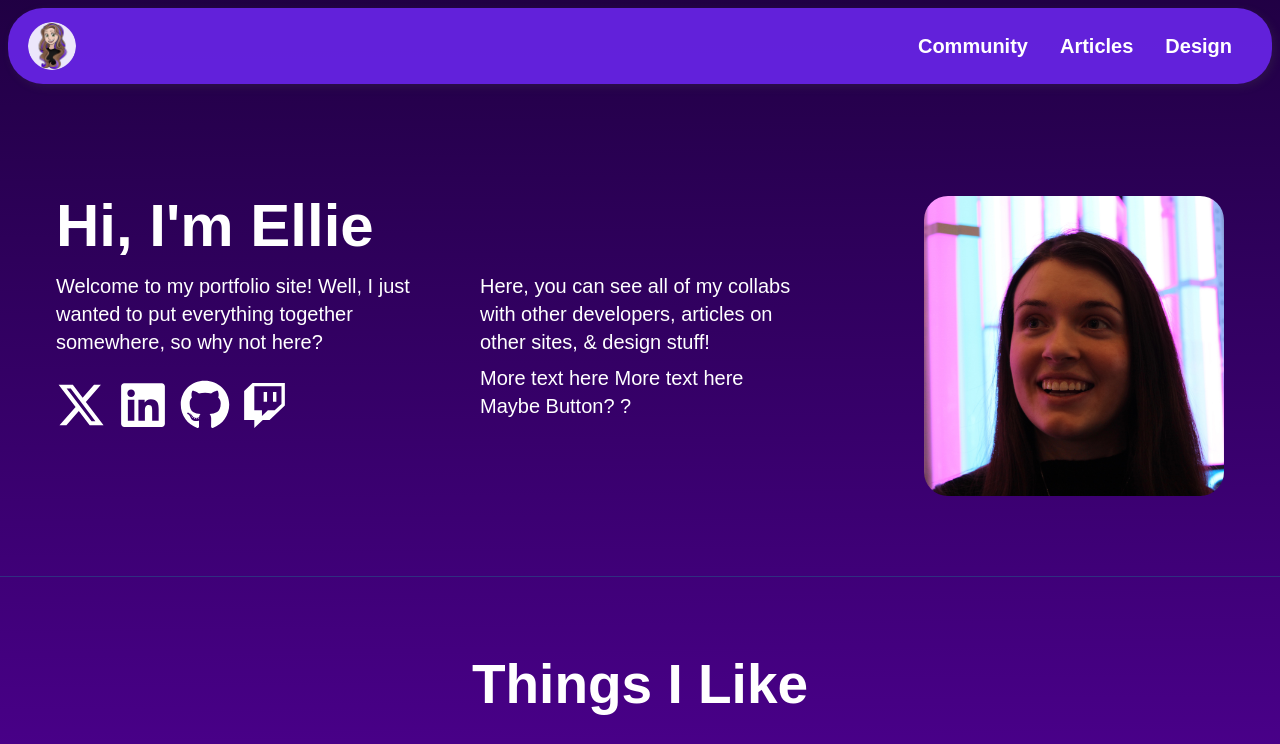
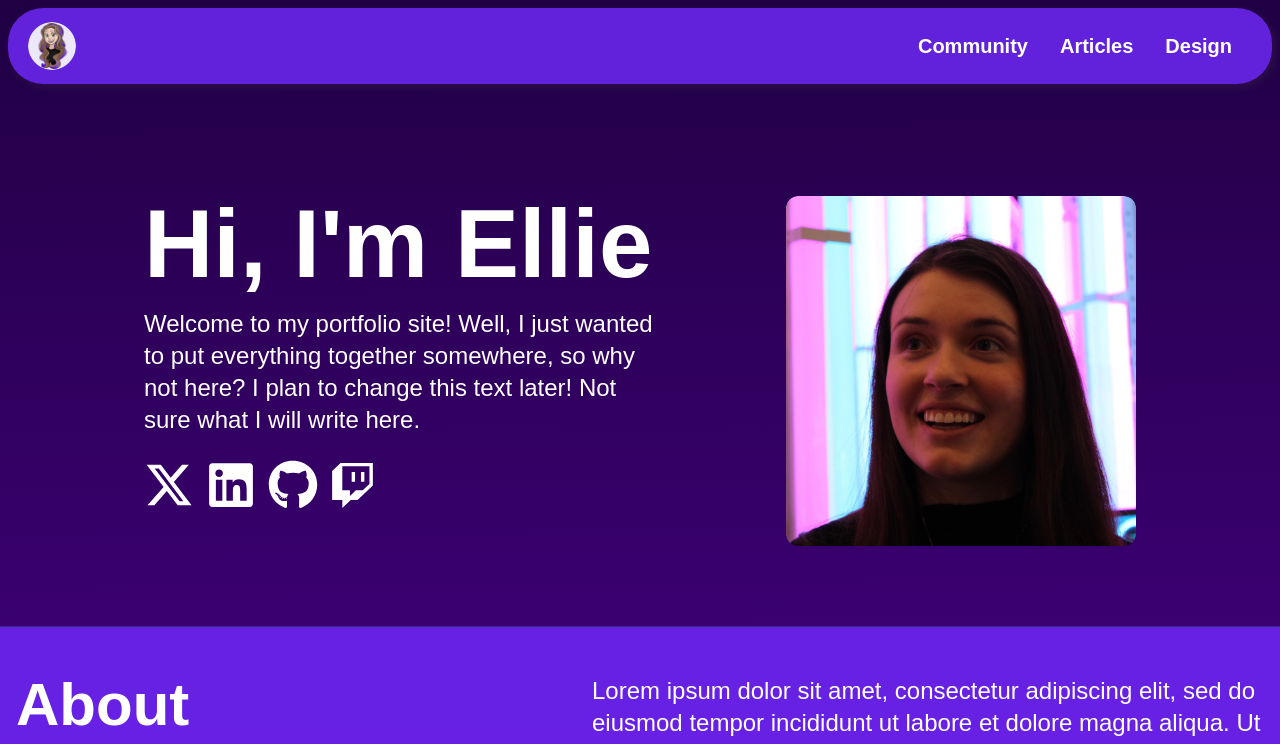
Before and after one commit to elliezub/Ellies-blog-links, a Next.js app: page / in a window 1280 px wide. Shown: the top 744 px of the page. Built offline with nearby package versions, Linux system fonts and the light colour scheme.

Commit message:
add hover on img and icons

```diff
--- a/app/blogs/page.js
+++ b/app/blogs/page.js
@@ -4,9 +4,9 @@ import { useState } from "react";
 export default function Blogs() {
   const blogs = [
     {
-      name: "How to Generate a Random Color Name in C#",
+      name: "Generate a Random Color Name in C#",
       blogLink: "https://code-maze.com/csharp-generate-a-random-color-name/",
-      description: "Learn how to generate a random color name in C#",
+      description: "Generate a Random Color Name in C#",
       uniqueClassNames:
         "sm:col-span-1 sm:row-span-1 rounded-2xl flex flex-col random-color-blog cursor-pointer min-w-full min-h-[180px]",
     },
@@ -18,26 +18,26 @@ export default function Blogs() {
         "sm:col-span-1 sm:row-span-1 rounded-2xl flex flex-col cursor-pointer scratch-blog min-w-full min-h-[180px]",
     },
     {
-      name: "How to Find the Latitude and Longitude of a Location in C#",
+      name: "Find the Latitude and Longitude of a Location in C#",
       blogLink:
         "https://code-maze.com/csharrp-find-latitude-and-longitude-of-a-location/",
-      description: "Find the latitude and longitude of a location in C#",
+      description: "Find the Latitude and Longitude of a Location in C#",
       uniqueClassNames:
         "sm:col-span-1 sm:row-span-2 rounded-2xl flex flex-col cursor-pointer overflow-hidden min-w-full min-h-[180px] location-blog",
     },
     {
       name: "Magical C# Classes",
       blogLink: "https://dev.to/elliezub/magical-c-classes-3heg",
-      description: "Learn about C# classes, but with wizard examples!",
+      description: "Magical C# Classes",
       uniqueClassNames:
         "sm:col-span-2 sm:row-span-1 rounded-2xl sm:flex flex-col cursor-pointer min-w-full sm:min-h-[250px] min-h-[180px] wizard-classes-blog",
       isHiddenRev: true,
     },
     {
-      name: "Calculate the Difference in Months Between Two Dates in C#",
+      name: "Difference in Months Between Two Dates",
       blogLink:
         "https://code-maze.com/csharp-calculate-the-difference-in-months-between-two-dates/",
-      description: "Find the Difference in Months Between Two Dates in C#",
+      description: "Difference in Months Between Two Dates",
       uniqueClassNames:
         "sm:col-span-1 sm:row-span-1 rounded-2xl sm:flex flex-col cursor-pointer min-w-full min-h-[180px] months-blog",
       isHiddenRev: true,
--- /dev/null
+++ b/app/components/About.js
@@ -0,0 +1,22 @@
+export default function ThingsILove() {
+  return (
+    <div className="bg-[#722aff]/80 w-full">
+      <div className="max-w-7xl mx-auto p-4 py-12 flex justify-between">
+        <div>
+          <h2 className="text-6xl mb-10 font-bold">About</h2>
+        </div>
+
+        <div className="max-w-2xl text-2xl">
+          <p>
+            Lorem ipsum dolor sit amet, consectetur adipiscing elit, sed do
+            eiusmod tempor incididunt ut labore et dolore magna aliqua. Ut enim
+            ad minim veniam, quis nostrud exercitation ullamco laboris nisi ut
+            aliquip ex ea commodo consequat. Duis aute irure dolor in
+            reprehenderit in voluptate velit esse cillum dolore eu fugiat nulla
+            pariatur.
+          </p>
+        </div>
+      </div>
+    </div>
+  );
+}
--- a/app/components/SocialIcons.js
+++ b/app/components/SocialIcons.js
@@ -1,36 +1,67 @@
 export default function SocialIcons() {
-    return(
+  return (
     <div className="social-icons items-center flex space-x-3">
-            <a href="https://x.com/elliezub" target="_blank">
-            <svg xmlns="http://www.w3.org/2000/svg" height="50" width="50" viewBox="0 0 512 512">
-              <path fill="#ffffff" d="M389.2 48h70.6L305.6 224.2 487 464H345L233.7 318.6 106.5 464H35.8L200.7 275.5 26.8 48H172.4L272.9 180.9 389.2 48zM364.4 421.8h39.1L151.1 88h-42L364.4 421.8z"/></svg>
+      <a href="https://x.com/elliezub" target="_blank" className="group">
+        <svg
+          xmlns="http://www.w3.org/2000/svg"
+          height="50"
+          width="50"
+          viewBox="0 0 512 512"
+          className="fill-white  group-hover:fill-purple-200 transition-colors duration-300 ease-in-out"
+        >
+          <path d="M389.2 48h70.6L305.6 224.2 487 464H345L233.7 318.6 106.5 464H35.8L200.7 275.5 26.8 48H172.4L272.9 180.9 389.2 48zM364.4 421.8h39.1L151.1 88h-42L364.4 421.8z" />
+        </svg>
       </a>
 
       <a
         href="https://www.linkedin.com/in/elliezubrowski"
         target="_blank"
-              className=""
+        className="group"
       >
-              <svg xmlns="http://www.w3.org/2000/svg" height="50" width="50" viewBox="0 0 448 512"><path fill="#ffffff" d="M416 32H31.9C14.3 32 0 46.5 0 64.3v383.4C0 465.5 14.3 480 31.9 480H416c17.6 0 32-14.5 32-32.3V64.3c0-17.8-14.4-32.3-32-32.3zM135.4 416H69V202.2h66.5V416zm-33.2-243c-21.3 0-38.5-17.3-38.5-38.5S80.9 96 102.2 96c21.2 0 38.5 17.3 38.5 38.5 0 21.3-17.2 38.5-38.5 38.5zm282.1 243h-66.4V312c0-24.8-.5-56.7-34.5-56.7-34.6 0-39.9 27-39.9 54.9V416h-66.4V202.2h63.7v29.2h.9c8.9-16.8 30.6-34.5 62.9-34.5 67.2 0 79.7 44.3 79.7 101.9V416z"/></svg>
+        <svg
+          xmlns="http://www.w3.org/2000/svg"
+          height="50"
+          width="50"
+          viewBox="0 0 448 512"
+          className="fill-white  group-hover:fill-purple-200 transition-colors duration-300 ease-in-out"
+        >
+          <path d="M416 32H31.9C14.3 32 0 46.5 0 64.3v383.4C0 465.5 14.3 480 31.9 480H416c17.6 0 32-14.5 32-32.3V64.3c0-17.8-14.4-32.3-32-32.3zM135.4 416H69V202.2h66.5V416zm-33.2-243c-21.3 0-38.5-17.3-38.5-38.5S80.9 96 102.2 96c21.2 0 38.5 17.3 38.5 38.5 0 21.3-17.2 38.5-38.5 38.5zm282.1 243h-66.4V312c0-24.8-.5-56.7-34.5-56.7-34.6 0-39.9 27-39.9 54.9V416h-66.4V202.2h63.7v29.2h.9c8.9-16.8 30.6-34.5 62.9-34.5 67.2 0 79.7 44.3 79.7 101.9V416z" />
+        </svg>
       </a>
 
       <a
         href="https://github.com/elliezub"
         target="_blank"
         rel="noopener noreferrer"
-              className=""
+        className="group"
       >
-              <svg xmlns="http://www.w3.org/2000/svg" height="50" width="50" viewBox="0 0 496 512"><path fill="#ffffff" d="M165.9 397.4c0 2-2.3 3.6-5.2 3.6-3.3 .3-5.6-1.3-5.6-3.6 0-2 2.3-3.6 5.2-3.6 3-.3 5.6 1.3 5.6 3.6zm-31.1-4.5c-.7 2 1.3 4.3 4.3 4.9 2.6 1 5.6 0 6.2-2s-1.3-4.3-4.3-5.2c-2.6-.7-5.5 .3-6.2 2.3zm44.2-1.7c-2.9 .7-4.9 2.6-4.6 4.9 .3 2 2.9 3.3 5.9 2.6 2.9-.7 4.9-2.6 4.6-4.6-.3-1.9-3-3.2-5.9-2.9zM244.8 8C106.1 8 0 113.3 0 252c0 110.9 69.8 205.8 169.5 239.2 12.8 2.3 17.3-5.6 17.3-12.1 0-6.2-.3-40.4-.3-61.4 0 0-70 15-84.7-29.8 0 0-11.4-29.1-27.8-36.6 0 0-22.9-15.7 1.6-15.4 0 0 24.9 2 38.6 25.8 21.9 38.6 58.6 27.5 72.9 20.9 2.3-16 8.8-27.1 16-33.7-55.9-6.2-112.3-14.3-112.3-110.5 0-27.5 7.6-41.3 23.6-58.9-2.6-6.5-11.1-33.3 2.6-67.9 20.9-6.5 69 27 69 27 20-5.6 41.5-8.5 62.8-8.5s42.8 2.9 62.8 8.5c0 0 48.1-33.6 69-27 13.7 34.7 5.2 61.4 2.6 67.9 16 17.7 25.8 31.5 25.8 58.9 0 96.5-58.9 104.2-114.8 110.5 9.2 7.9 17 22.9 17 46.4 0 33.7-.3 75.4-.3 83.6 0 6.5 4.6 14.4 17.3 12.1C428.2 457.8 496 362.9 496 252 496 113.3 383.5 8 244.8 8zM97.2 352.9c-1.3 1-1 3.3 .7 5.2 1.6 1.6 3.9 2.3 5.2 1 1.3-1 1-3.3-.7-5.2-1.6-1.6-3.9-2.3-5.2-1zm-10.8-8.1c-.7 1.3 .3 2.9 2.3 3.9 1.6 1 3.6 .7 4.3-.7 .7-1.3-.3-2.9-2.3-3.9-2-.6-3.6-.3-4.3 .7zm32.4 35.6c-1.6 1.3-1 4.3 1.3 6.2 2.3 2.3 5.2 2.6 6.5 1 1.3-1.3 .7-4.3-1.3-6.2-2.2-2.3-5.2-2.6-6.5-1zm-11.4-14.7c-1.6 1-1.6 3.6 0 5.9 1.6 2.3 4.3 3.3 5.6 2.3 1.6-1.3 1.6-3.9 0-6.2-1.4-2.3-4-3.3-5.6-2z"/></svg>
+        <svg
+          xmlns="http://www.w3.org/2000/svg"
+          height="50"
+          width="50"
+          viewBox="0 0 496 512"
+          className="fill-white  group-hover:fill-purple-200 transition-colors duration-300 ease-in-out"
+        >
+          <path d="M165.9 397.4c0 2-2.3 3.6-5.2 3.6-3.3 .3-5.6-1.3-5.6-3.6 0-2 2.3-3.6 5.2-3.6 3-.3 5.6 1.3 5.6 3.6zm-31.1-4.5c-.7 2 1.3 4.3 4.3 4.9 2.6 1 5.6 0 6.2-2s-1.3-4.3-4.3-5.2c-2.6-.7-5.5 .3-6.2 2.3zm44.2-1.7c-2.9 .7-4.9 2.6-4.6 4.9 .3 2 2.9 3.3 5.9 2.6 2.9-.7 4.9-2.6 4.6-4.6-.3-1.9-3-3.2-5.9-2.9zM244.8 8C106.1 8 0 113.3 0 252c0 110.9 69.8 205.8 169.5 239.2 12.8 2.3 17.3-5.6 17.3-12.1 0-6.2-.3-40.4-.3-61.4 0 0-70 15-84.7-29.8 0 0-11.4-29.1-27.8-36.6 0 0-22.9-15.7 1.6-15.4 0 0 24.9 2 38.6 25.8 21.9 38.6 58.6 27.5 72.9 20.9 2.3-16 8.8-27.1 16-33.7-55.9-6.2-112.3-14.3-112.3-110.5 0-27.5 7.6-41.3 23.6-58.9-2.6-6.5-11.1-33.3 2.6-67.9 20.9-6.5 69 27 69 27 20-5.6 41.5-8.5 62.8-8.5s42.8 2.9 62.8 8.5c0 0 48.1-33.6 69-27 13.7 34.7 5.2 61.4 2.6 67.9 16 17.7 25.8 31.5 25.8 58.9 0 96.5-58.9 104.2-114.8 110.5 9.2 7.9 17 22.9 17 46.4 0 33.7-.3 75.4-.3 83.6 0 6.5 4.6 14.4 17.3 12.1C428.2 457.8 496 362.9 496 252 496 113.3 383.5 8 244.8 8zM97.2 352.9c-1.3 1-1 3.3 .7 5.2 1.6 1.6 3.9 2.3 5.2 1 1.3-1 1-3.3-.7-5.2-1.6-1.6-3.9-2.3-5.2-1zm-10.8-8.1c-.7 1.3 .3 2.9 2.3 3.9 1.6 1 3.6 .7 4.3-.7 .7-1.3-.3-2.9-2.3-3.9-2-.6-3.6-.3-4.3 .7zm32.4 35.6c-1.6 1.3-1 4.3 1.3 6.2 2.3 2.3 5.2 2.6 6.5 1 1.3-1.3 .7-4.3-1.3-6.2-2.2-2.3-5.2-2.6-6.5-1zm-11.4-14.7c-1.6 1-1.6 3.6 0 5.9 1.6 2.3 4.3 3.3 5.6 2.3 1.6-1.3 1.6-3.9 0-6.2-1.4-2.3-4-3.3-5.6-2z" />
+        </svg>
       </a>
 
       <a
         href="https://www.twitch.tv/elliezub"
         target="_blank"
         rel="noopener noreferrer"
+        className="group"
       >
-              <svg xmlns="http://www.w3.org/2000/svg" height="45" width="45"  viewBox="0 0 512 512"><path fill="#ffffff" d="M391.2 103.5H352.5v109.7h38.6zM285 103H246.4V212.8H285zM120.8 0 24.3 91.4V420.6H140.1V512l96.5-91.4h77.3L487.7 256V0zM449.1 237.8l-77.2 73.1H294.6l-67.6 64v-64H140.1V36.6H449.1z"/></svg>
-
+        <svg
+          xmlns="http://www.w3.org/2000/svg"
+          height="45"
+          width="45"
+          viewBox="0 0 512 512"
+          className="fill-white  group-hover:fill-purple-200 transition-colors duration-300 ease-in-out"
+        >
+          <path d="M391.2 103.5H352.5v109.7h38.6zM285 103H246.4V212.8H285zM120.8 0 24.3 91.4V420.6H140.1V512l96.5-91.4h77.3L487.7 256V0zM449.1 237.8l-77.2 73.1H294.6l-67.6 64v-64H140.1V36.6H449.1z" />
+        </svg>
       </a>
     </div>
-    )
+  );
 }
--- a/app/components/ThingILove.js
+++ b/app/components/ThingILove.js
@@ -2,7 +2,7 @@ export default function ThingsILove() {
   return (
     <div className="flex justify-center flex-col mt-16 max-w-7xl mx-auto p-4">
       <div>
-        <h2 className="sm:text-[55px] text-5xl text-center mb-10 font-bold">
+        <h2 className="text-6xl mb-10 font-bold">
           Things I Like
         </h2>
       </div>
--- a/app/globals.css
+++ b/app/globals.css
@@ -120,3 +120,18 @@ nav {
 .blogPage {
   min-height: 70vh;
 }
+
+.card {
+  perspective: 1000px;
+  border-radius: 12px;
+  overflow: hidden;
+}
+
+.card-image {
+  width: 100%;
+  height: 100%;
+  object-fit: cover;
+  border-radius: 12px;
+  transition: transform 0.1s ease, box-shadow 0.1s ease;
+  transform-style: preserve-3d;
+}
--- a/app/page.js
+++ b/app/page.js
@@ -1,23 +1,46 @@
+"use client";
+
+import React, { useState } from "react";
 import SocialIcons from "./components/SocialIcons";
-import FunFacts from "./components/FunFacts";
 import ThingsILove from "./components/ThingILove";
+import About from "./components/About";
 
 export default function Home() {
+  const [transform, setTransform] = useState("");
+
+  const handleMouseMove = (e) => {
+    const card = e.currentTarget;
+    const rect = card.getBoundingClientRect();
+    const x = e.clientX - rect.left; // x position
+    const y = e.clientY - rect.top; // y position
+
+    const centerX = rect.width / 2;
+    const centerY = rect.height / 2;
+
+    const rotateX = ((y - centerY) / centerY) * 5; // Adjust rotation
+    const rotateY = ((x - centerX) / centerX) * -5;
+
+    setTransform(`rotateX(${rotateX}deg) rotateY(${rotateY}deg)`);
+  };
+
+  const handleMouseLeave = () => {
+    setTransform("rotateX(0deg) rotateY(0deg)");
+  };
+
   return (
     <div className="md:min-h-screen">
       <div className="w-full border-b-[1.4px] border-indigo-900">
-        <main className="max-w-[1200px] mx-auto flex p-4 md:justify-between md:flex-nowrap flex-wrap mt-6 md:mt-24 sm:mt-12 pb-20">
-
-         <div className="lg:mr-12 sm:mr-4">
-            <h1 className="md:text-6xl text-5xl font-bold mb-4 ">
+        <main className="max-w-5xl mx-auto flex p-4 md:justify-between md:flex-nowrap flex-wrap mt-6 md:mt-24 sm:mt-12 pb-20">
+          <div className="lg:mr-12 sm:mr-4">
+            <h1 className="md:text-8xl text-5xl font-bold mb-4 ">
               Hi, I&apos;m Ellie
             </h1>
-            <div className="xl:text-xl lg:text-lg lg:pr-12 md:flex md:space-x-10">
-
-              <div className="md:max-w-sm">
+            <div className="xl:text-2xl lg:text-lg lg:pr-12">
+              <div className="md:max-w-lg">
                 <p className="md:mb-0 mb-5 ">
                   Welcome to my portfolio site! Well, I just wanted to put
-                  everything together somewhere, so why not here?
+                  everything together somewhere, so why not here? I plan to
+                  change this text later! Not sure what I will write here.
                 </p>
                 <div className="mt-6">
                   <SocialIcons />
@@ -28,20 +51,24 @@ export default function Home() {
                 alt="profile"
                 className=" rounded-3xl md:hidden max-w-[200px]"
               />
-
-              <div className="md:mb-0 mb-4 md:mt-0 mt-4 md:max-w-xs space-y-2">
-                <p>Here, you can see all of my collabs with other developers, articles on other sites, & design stuff!</p>
-                <p>More text here More text here Maybe Button? ? </p>
-              </div>
             </div>
           </div>
-
-          <div className="max-w-[300px] hidden md:block">
-            <img src="/elliepfp.jpg" alt="profile" className=" rounded-3xl" />
+          <div
+            className="max-w-[350px] hidden md:block card"
+            onMouseMove={handleMouseMove}
+            onMouseLeave={handleMouseLeave}
+          >
+            <img
+              src="/elliepfp.jpg"
+              alt="profile"
+              className="rounded-3xl card-image w-full h-full object-cover transition-transform duration-100 transform"
+              style={{ transform }}
+            />
           </div>
         </main>
       </div>
 
+      <About />
       <ThingsILove />
     </div>
   );
```
Lines whose indentation alone changed are shown as unchanged.
